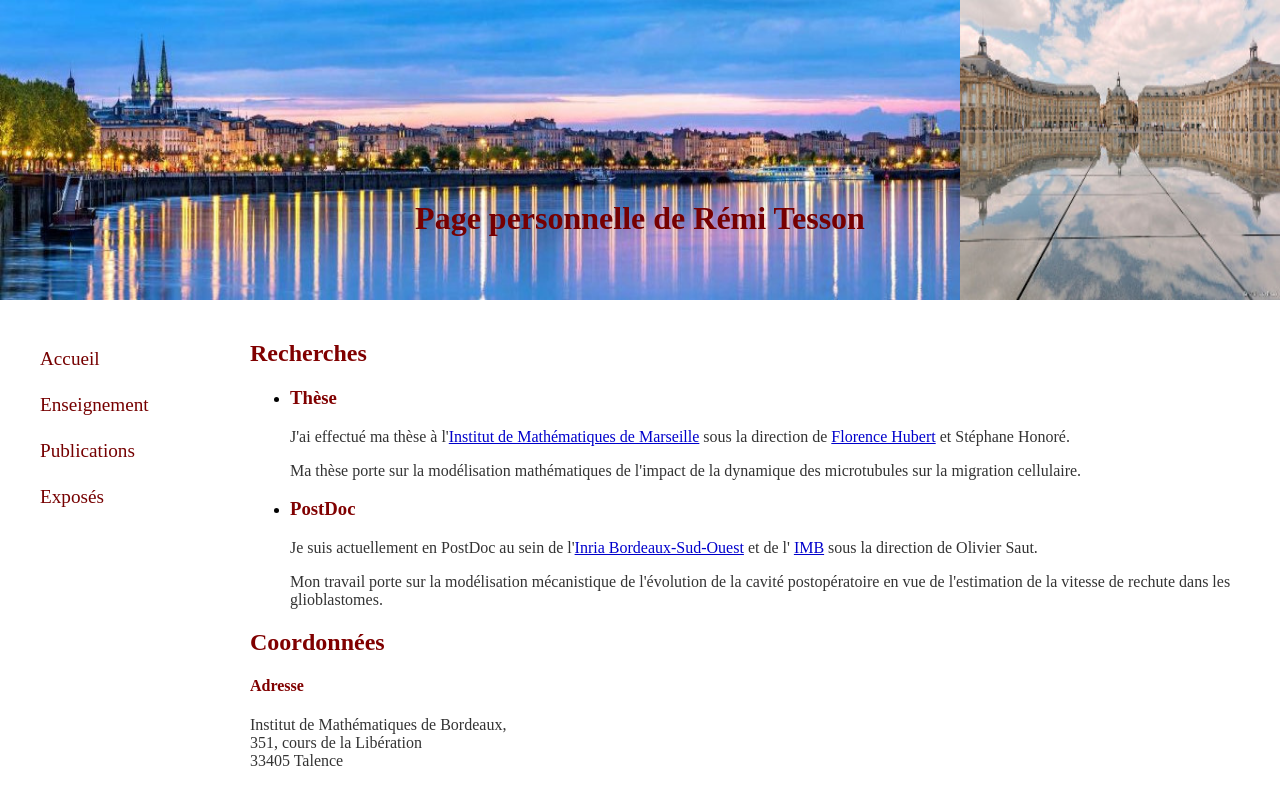
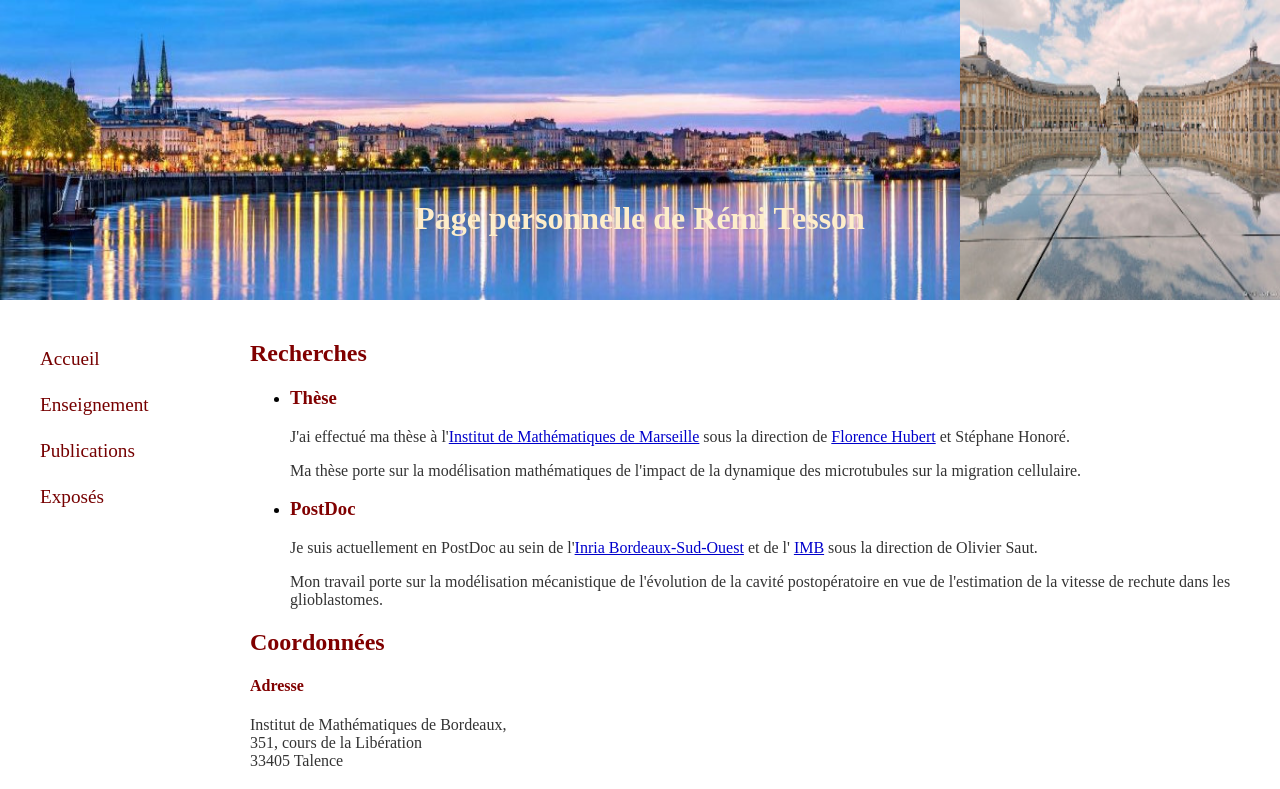
Before and after one commit to tessonr/Page, a plain HTML site: page index.html in a window 1280 px wide. Shown: the top 789 px of the page. Drawn offline with Linux system fonts and the light colour scheme.

Commit message:
Update style.css

```diff
--- a/style.css
+++ b/style.css
@@ -16,7 +16,7 @@
    background-repeat: no-repeat, no-repeat;
    height: 100px;
    padding-top: 200px;
-   color: #760001;
+   color: #FDEDCA;
 }
 
 /* Corps */
```
